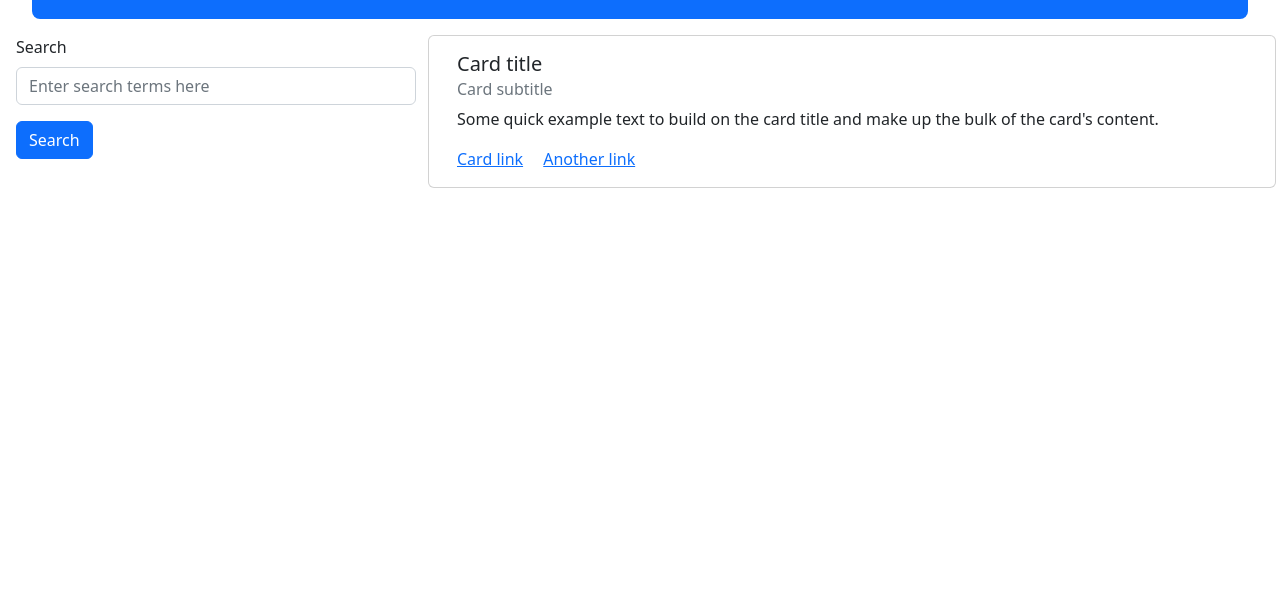
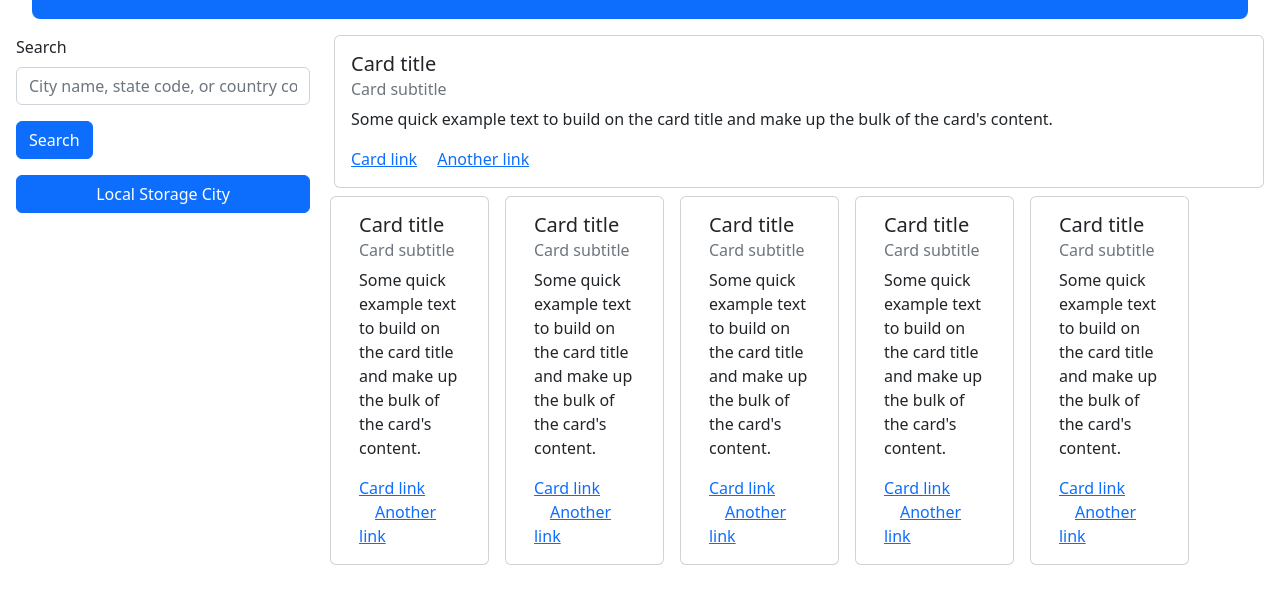
Before and after one commit to djbartolini/weather-dashboard, a plain HTML site: page index.html in a window 1280 px wide. Shown: the part 85-688 px from the top of the page. Drawn offline with nearby package versions, Linux system fonts and the light colour scheme.

Commit message:
bootstrap styling

```diff
--- a/index.html
+++ b/index.html
@@ -15,20 +15,25 @@
         <h1 class='text-center text-light'>Weather Dashboard</h1>
     </header>
     <section class="row min-vh-100">
-        <div class="col-12 col-md-4">
+         <div class="col-12 col-md-3">
+            <div class="col-12">
                 <form>
                     <fieldset>
                     <div class="mb-3">
                         <label for="disabledTextInput" class="form-label">Search</label>
-                    <input type="text" id="user-search" class="form-control user-input" placeholder="Enter search terms here">
+                        <input type="text" id="user-search" class="form-control user-input" placeholder="City name, state code, or country code">
                     </div>
                     <button type="search" class="search-btn btn btn-primary">Search</button>
                     <!-- <button id="goBack" class="go-back btn">Go Back</button> -->
                     </fieldset>
                 </form>
             </div>
-        <div class="result-card col-12 col-md-8">
-            <div class="row">
+            <div class="d-grid gap-2 mt-3">
+                <button class="btn btn-primary" type="button">Local Storage City</button>
+            </div>
+        </div>
+        <div class="col-12 col-md-9">
+            <div class="col-12">
                 <div class="card">
                     <div class="card-body">
                     <h5 class="card-title">Card title</h5>
@@ -39,6 +44,55 @@
                     </div>
                 </div>
             </div>
+            <div class="result-card col-12">
+                <div class="row">
+                    <div class="card col-2 m-2">
+                        <div class="card-body">
+                            <h5 class="card-title">Card title</h5>
+                            <h6 class="card-subtitle mb-2 text-muted">Card subtitle</h6>
+                            <p class="card-text">Some quick example text to build on the card title and make up the bulk of the card's content.</p>
+                            <a href="#" class="card-link">Card link</a>
+                            <a href="#" class="card-link">Another link</a>
+                        </div>
+                    </div>
+                    <div class="card col-2 m-2">
+                        <div class="card-body">
+                            <h5 class="card-title">Card title</h5>
+                            <h6 class="card-subtitle mb-2 text-muted">Card subtitle</h6>
+                            <p class="card-text">Some quick example text to build on the card title and make up the bulk of the card's content.</p>
+                            <a href="#" class="card-link">Card link</a>
+                            <a href="#" class="card-link">Another link</a>
+                        </div>
+                    </div>
+                    <div class="card col-2 m-2">
+                        <div class="card-body">
+                            <h5 class="card-title">Card title</h5>
+                            <h6 class="card-subtitle mb-2 text-muted">Card subtitle</h6>
+                            <p class="card-text">Some quick example text to build on the card title and make up the bulk of the card's content.</p>
+                            <a href="#" class="card-link">Card link</a>
+                            <a href="#" class="card-link">Another link</a>
+                        </div>
+                    </div>
+                    <div class="card col-2 m-2">
+                        <div class="card-body">
+                            <h5 class="card-title">Card title</h5>
+                            <h6 class="card-subtitle mb-2 text-muted">Card subtitle</h6>
+                            <p class="card-text">Some quick example text to build on the card title and make up the bulk of the card's content.</p>
+                            <a href="#" class="card-link">Card link</a>
+                            <a href="#" class="card-link">Another link</a>
+                        </div>
+                    </div>
+                    <div class="card col-2 m-2">
+                        <div class="card-body">
+                            <h5 class="card-title">Card title</h5>
+                            <h6 class="card-subtitle mb-2 text-muted">Card subtitle</h6>
+                            <p class="card-text">Some quick example text to build on the card title and make up the bulk of the card's content.</p>
+                            <a href="#" class="card-link">Card link</a>
+                            <a href="#" class="card-link">Another link</a>
+                        </div>
+                    </div>
+                </div>
+            </div>
         </div>
     </section>
     <script src="./assets/script.js"></script>
```
Lines whose indentation alone changed are shown as unchanged.
